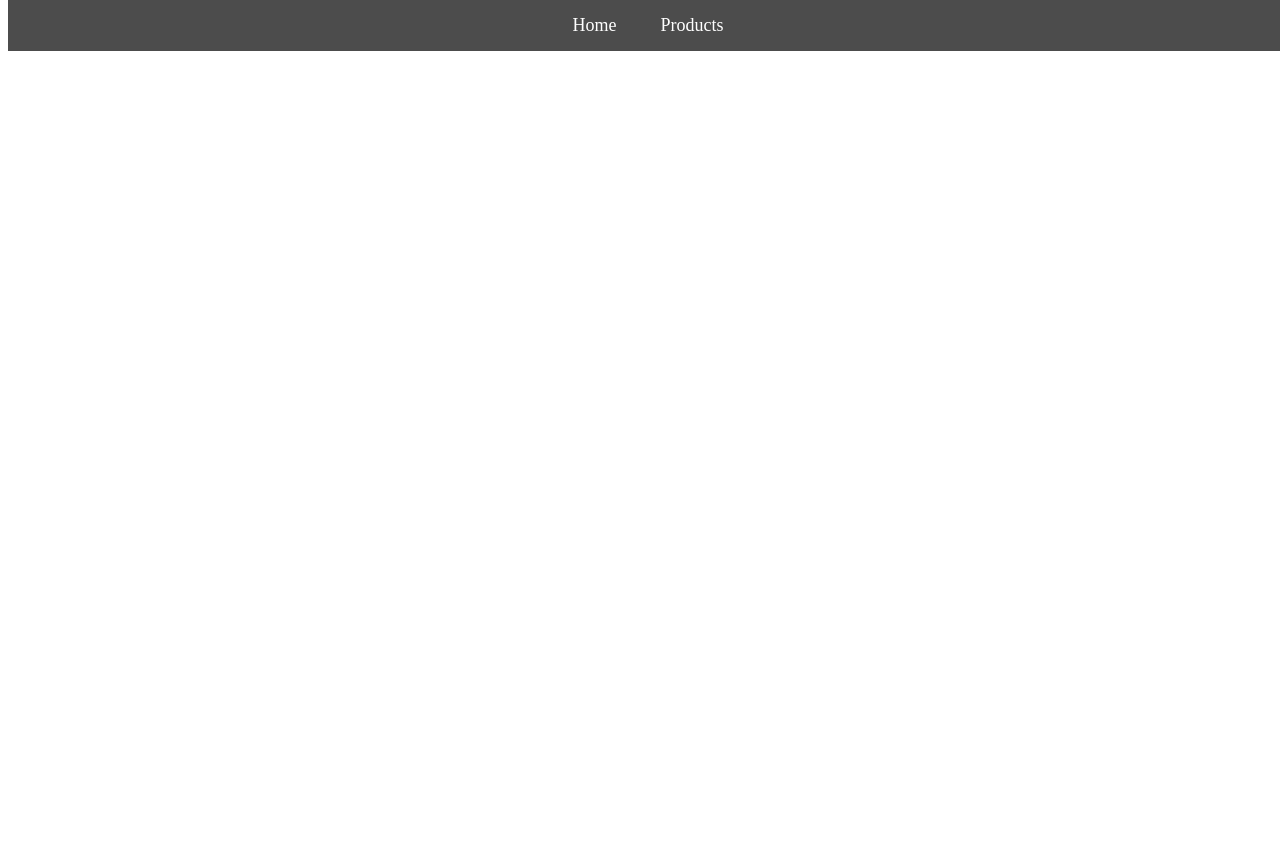
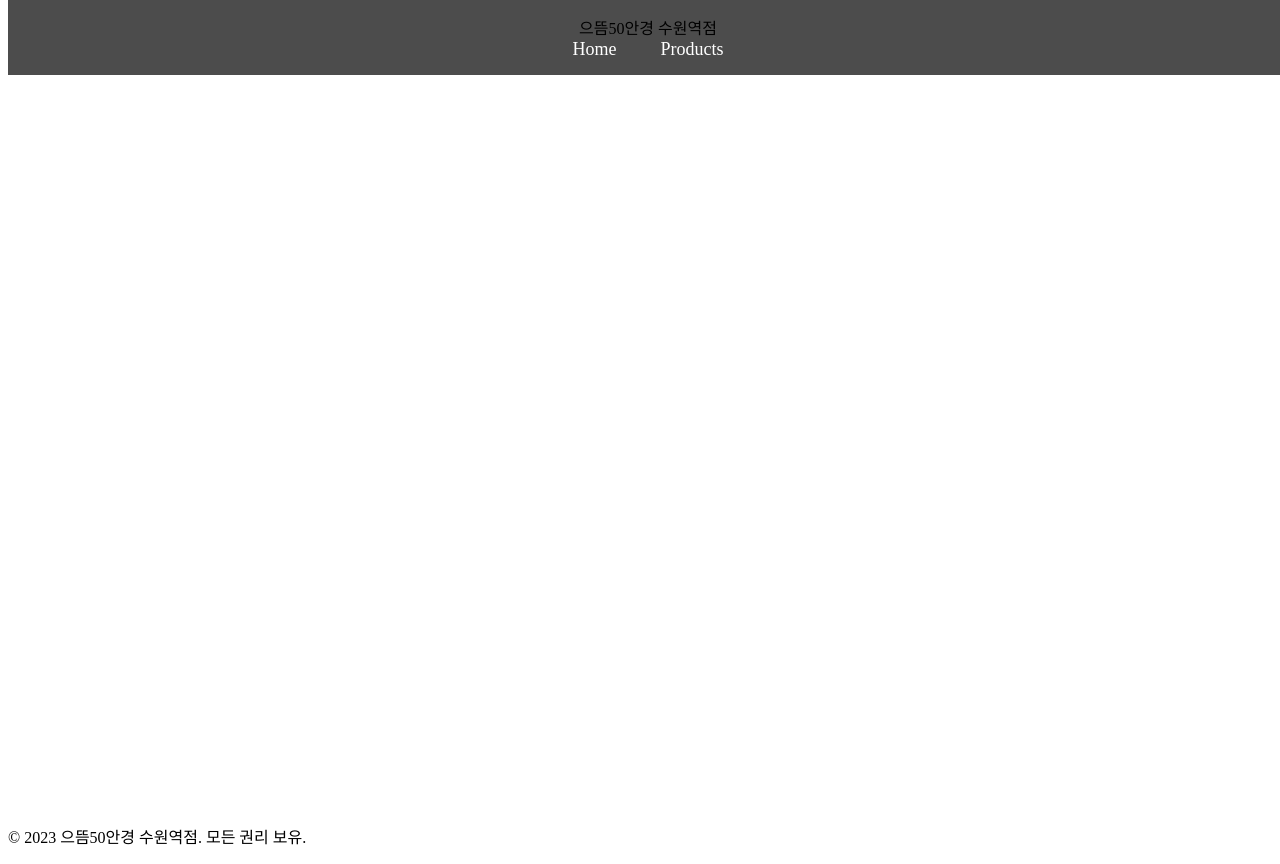
Before and after one commit to hwan2ya1004/Eutteum-50-glasses, a website: page index.html in a window 1280 px wide. Before the commit the page ends 816 px from the top, so only its background shows below. Drawn offline with Linux system fonts and the light colour scheme; no server answers.

Commit message:
Update index.html

```diff
--- a/index.html
+++ b/index.html
@@ -10,6 +10,9 @@
     <!-- 네비게이션 바 -->
     <header>
         <nav class="navbar">
+            <div class="logo">
+                으뜸50안경 수원역점
+            </div>
             <ul>
                 <li><a href="#home">Home</a></li>
                 <li><a href="#products">Products</a></li>
@@ -20,6 +23,11 @@
     <!-- 전체 화면 이미지 슬라이더 -->
     <section id="home" class="slider"></section>
 
+    <!-- 푸터 -->
+    <footer class="footer">
+        <p>&copy; 2023 으뜸50안경 수원역점. 모든 권리 보유.</p>
+    </footer>
+
     <script src="script.js"></script>
 </body>
 </html>
```
